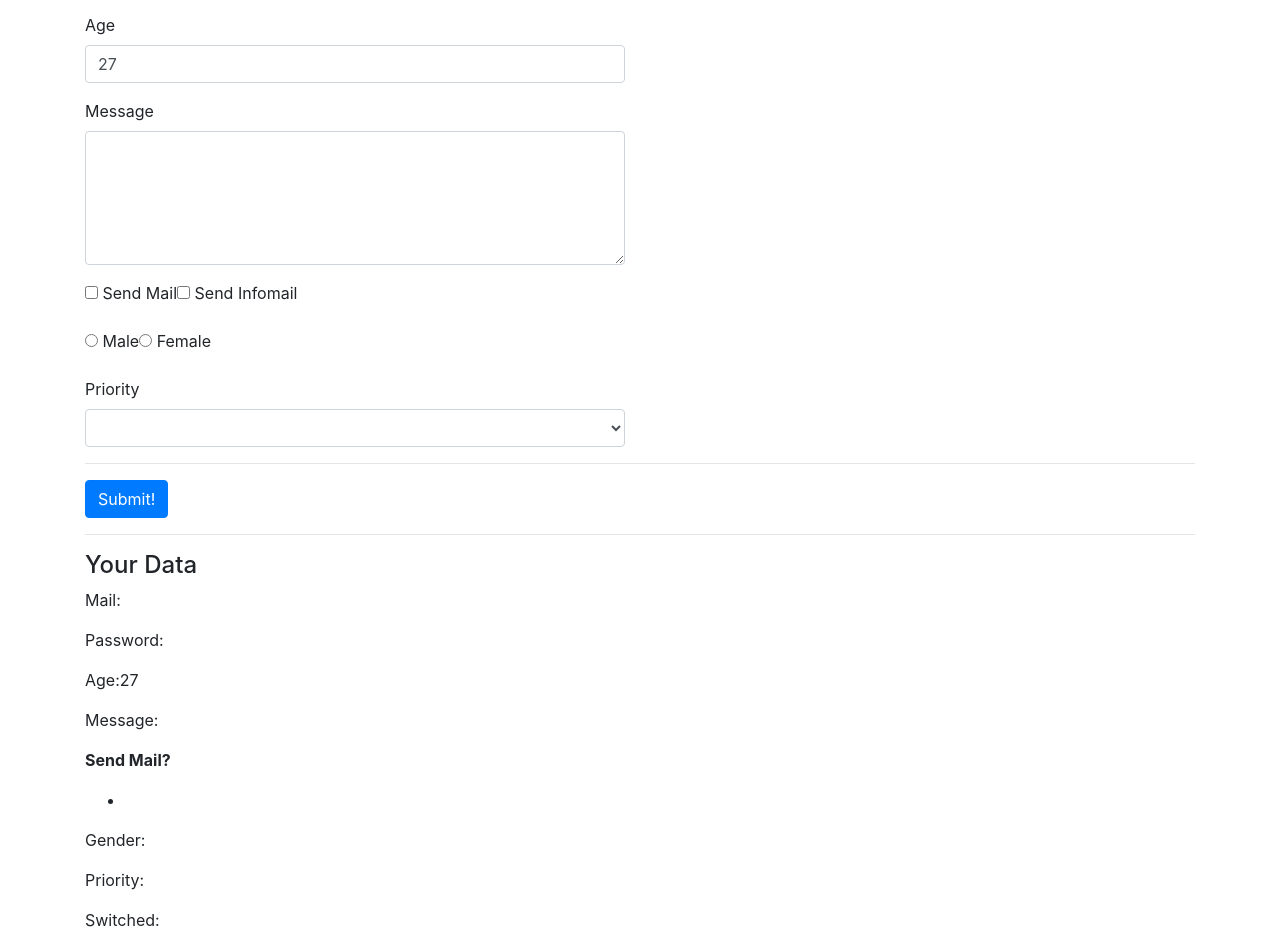
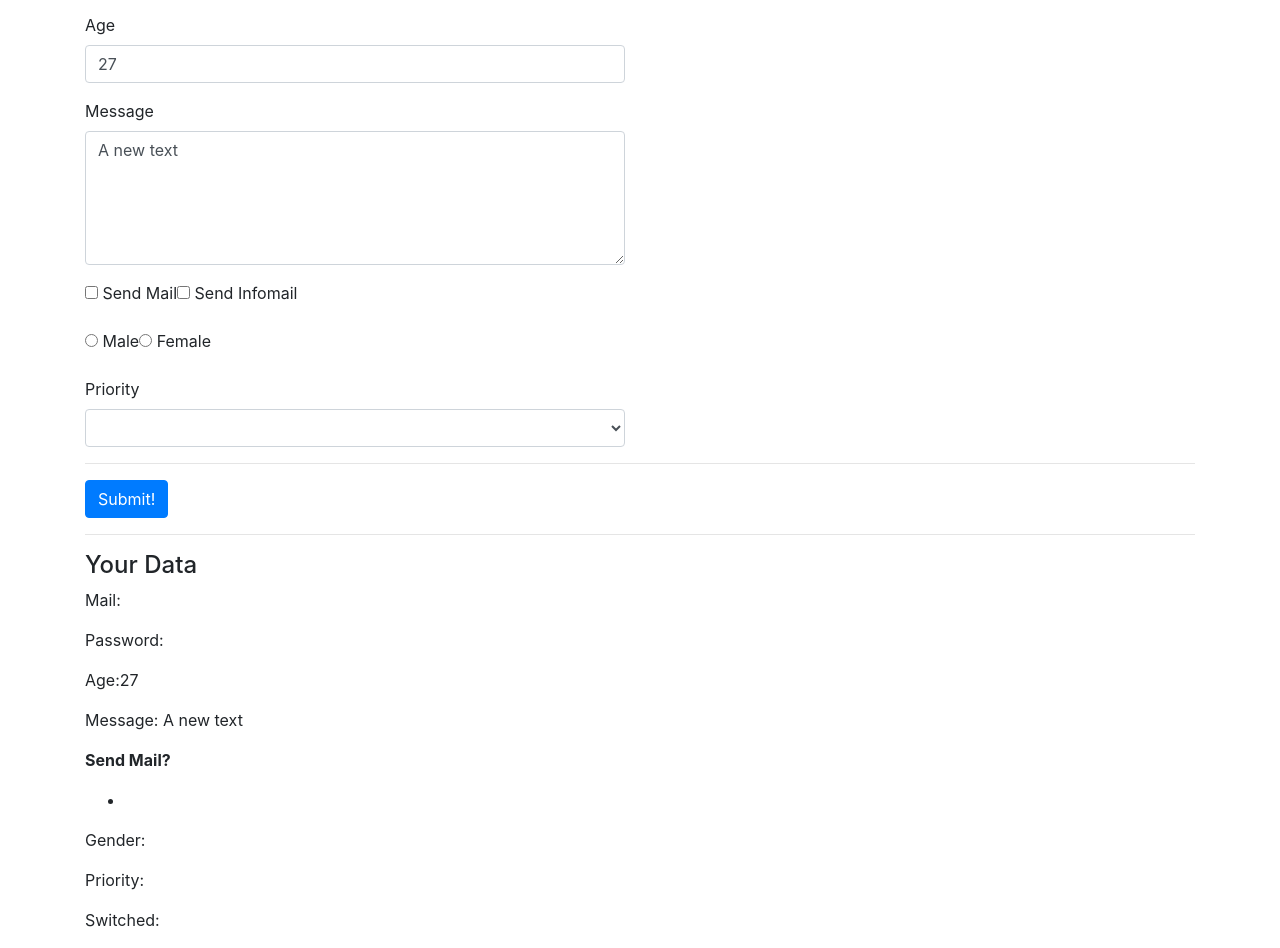
Before and after one commit to Frankmwangi/Vue-components, a Vue app: page / in a window 1280 px wide. Shown: the part 240-1188 px from the top of the page. Built offline with nearby package versions, Linux system fonts and the light colour scheme; the HTML template or start-up script is replaced by a standard one; a web font is replaced by a local one.

Commit message:
Binding textarea

```diff
--- a/src/App.vue
+++ b/src/App.vue
@@ -40,7 +40,8 @@
                     <textarea
                             id="message"
                             rows="5"
-                            class="form-control"></textarea>
+                            class="form-control"
+                            v-model="message"></textarea>
                 </div>
             </div>
             <div class="row">
@@ -108,7 +109,7 @@
                         <p>Mail: {{ userData.email }}</p>
                         <p>Password: {{ userData.password }}</p>
                         <p>Age:{{ userData.age }}</p>
-                        <p>Message: </p>
+                        <p>Message: {{ message }}</p>
                         <p><strong>Send Mail?</strong></p>
                         <ul>
                             <li></li>
@@ -131,7 +132,9 @@
                 email:'',
                 password: '',
                 age:27
-                }
+
+                },
+                message: 'A new text'
 
             }
         }
```
